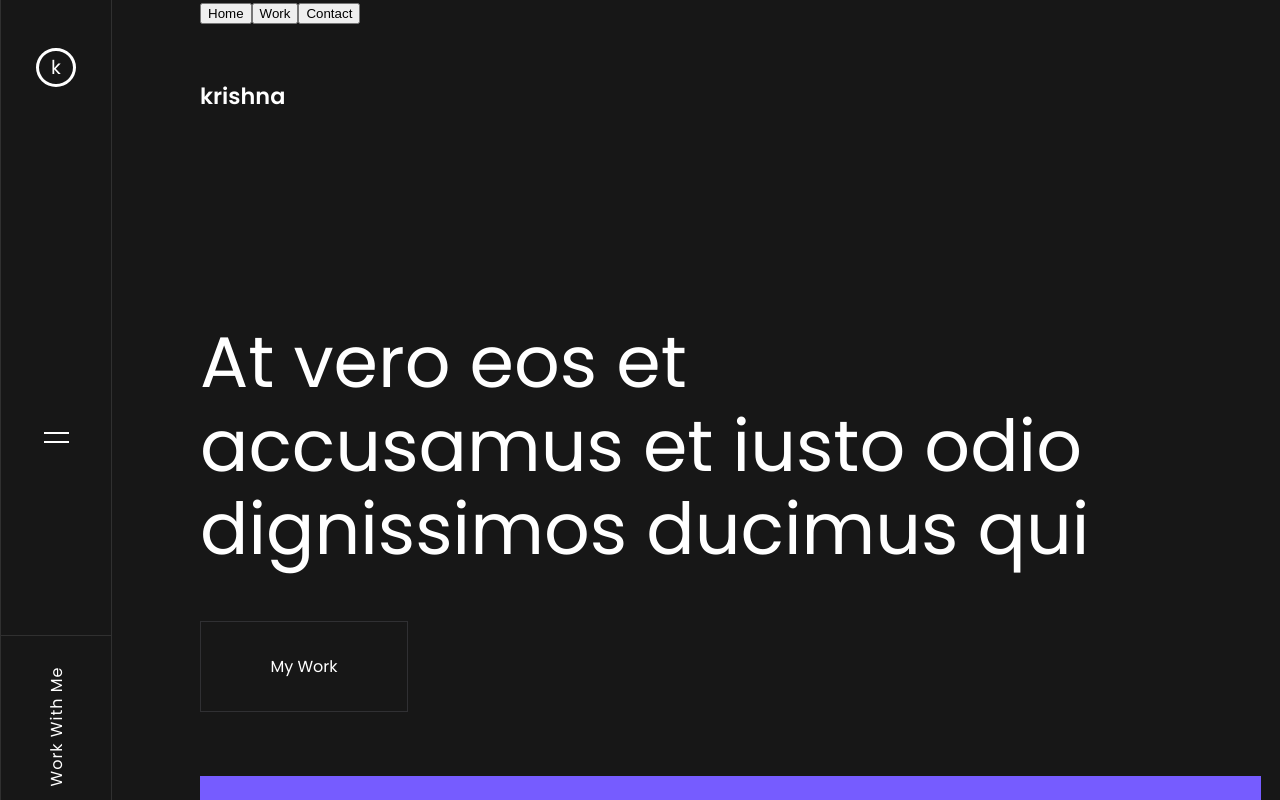
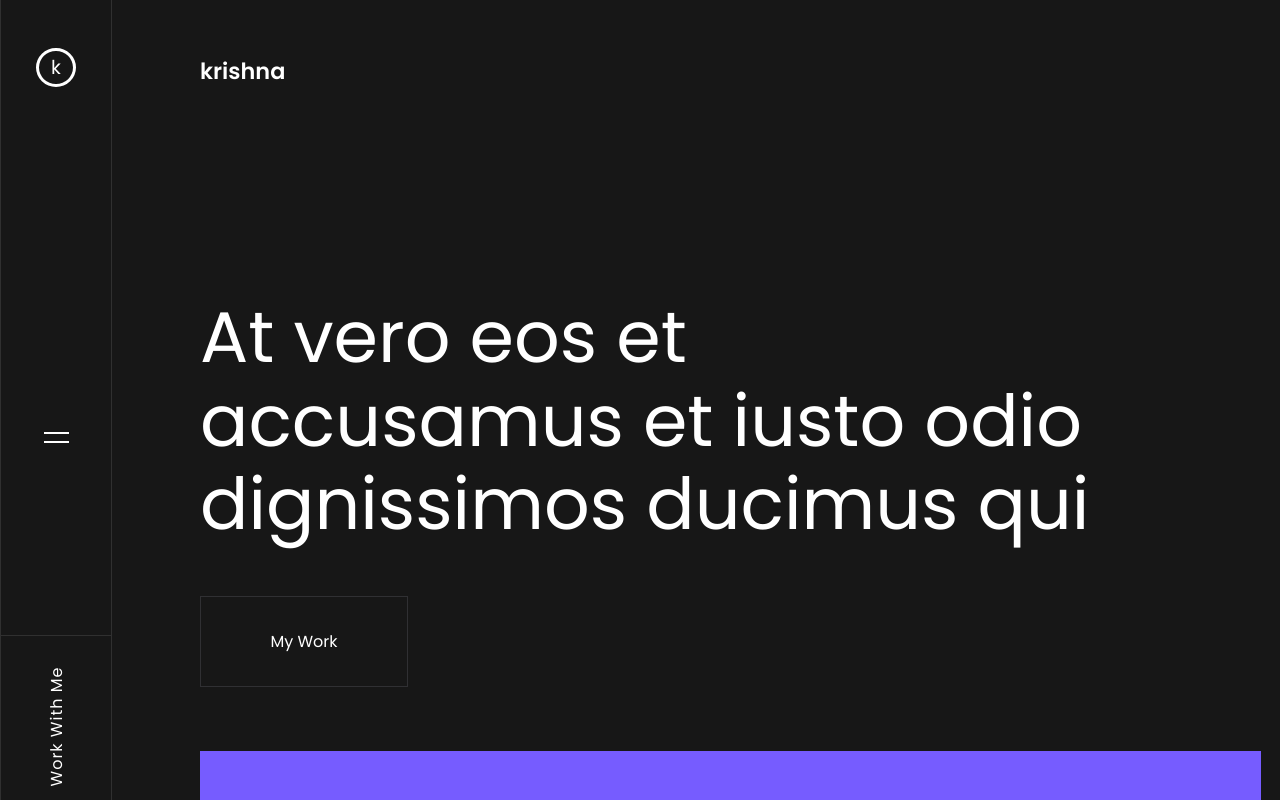
Before and after one commit to KrishnaDhingra/portfolio-website, a React (Create React App) app: page / in a window 1280 px wide. Shown: the top 800 px of the page. Built offline with nearby package versions, Linux system fonts and the light colour scheme.

Commit message:
Solving another bug

```diff
--- a/src/App.js
+++ b/src/App.js
@@ -23,7 +23,7 @@ function App() {
 
           <div className="container">
 
-            <Link to='/'>
+            {/* <Link to='/'>
               <button>Home</button>
             </Link>
 
@@ -33,7 +33,7 @@ function App() {
 
             <Link to='/contact'>
               <button>Contact</button>
-            </Link>
+            </Link> */}
 
 
             {/* <Switch> */}
```
